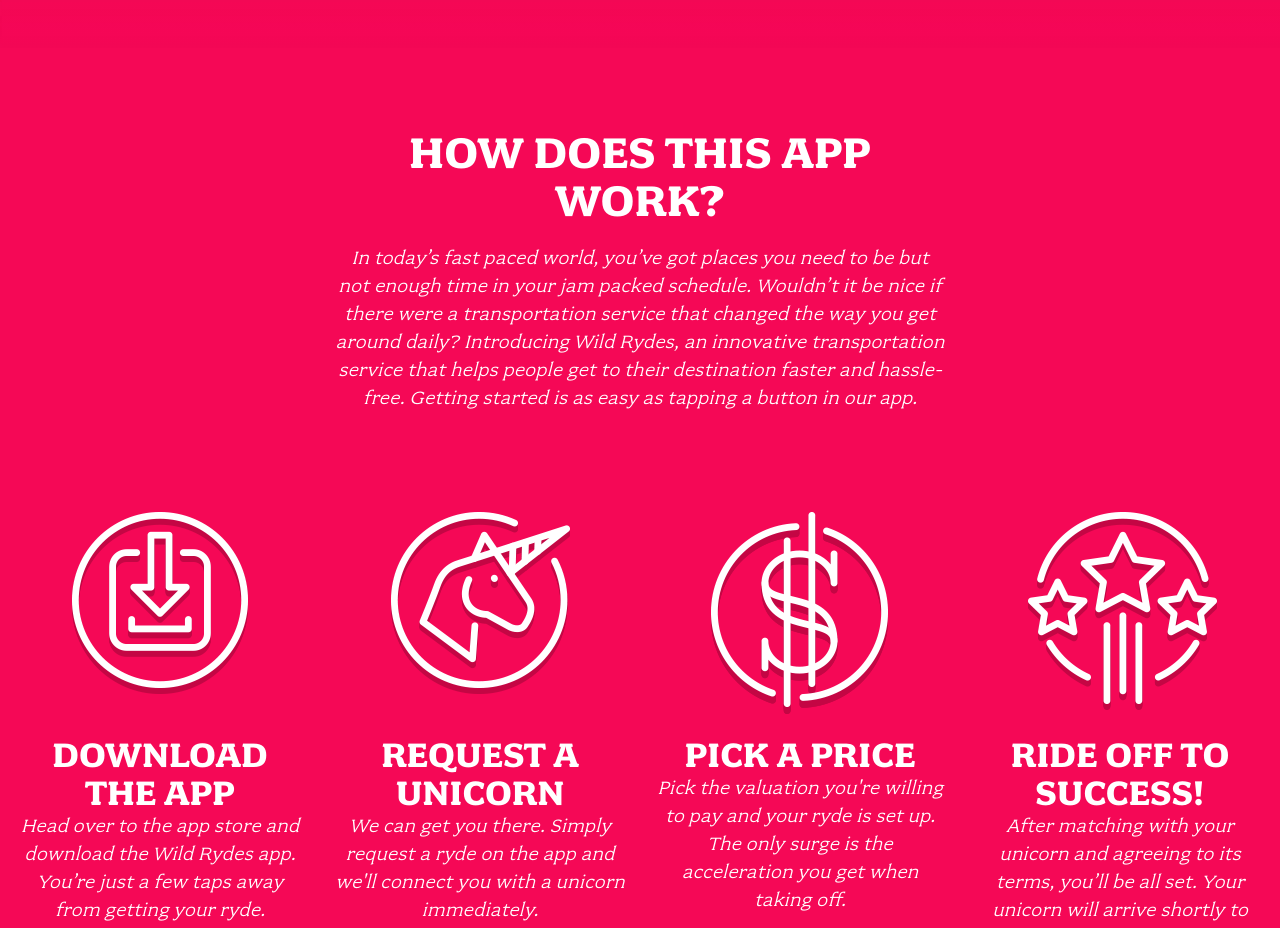
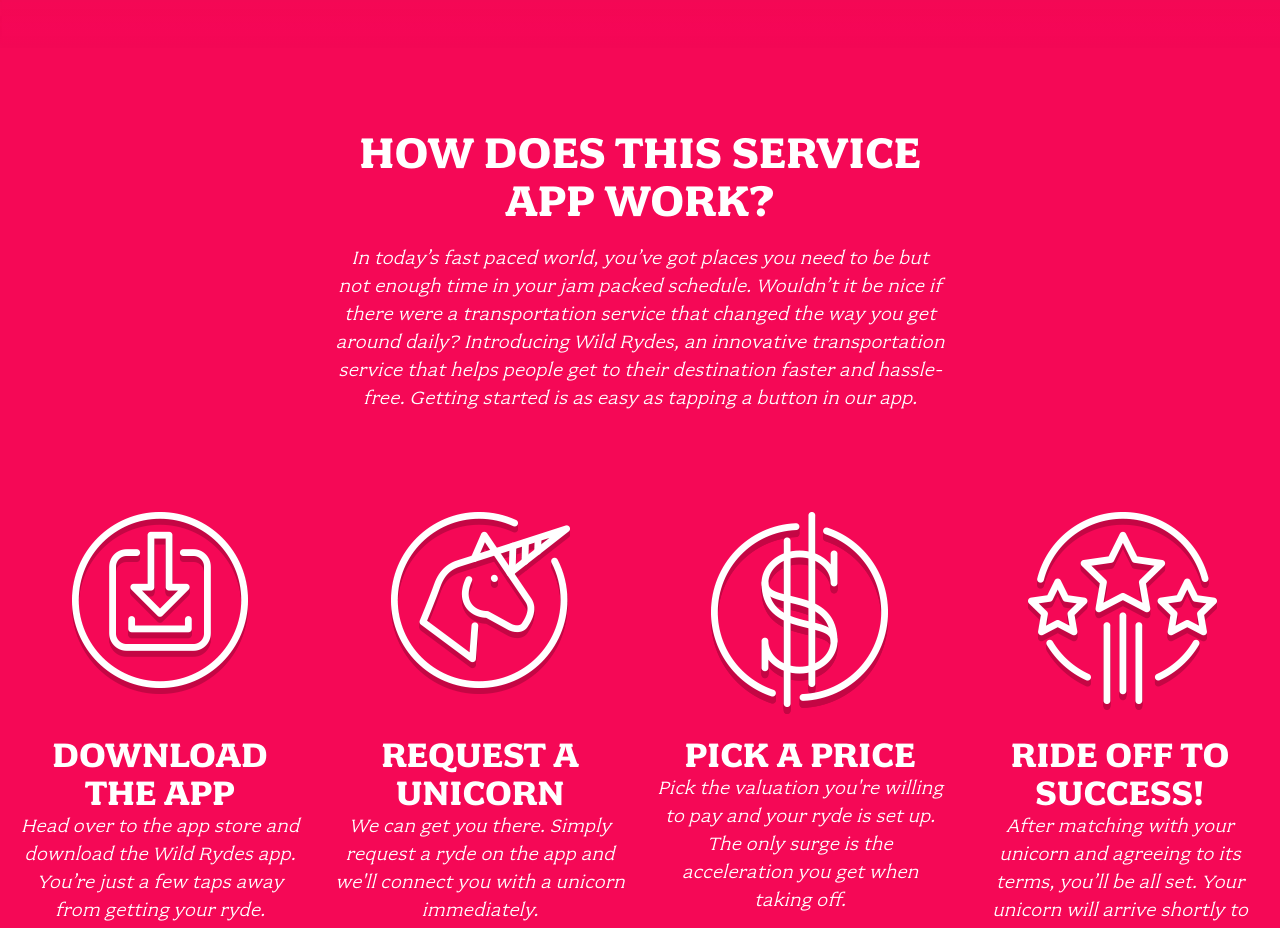
Before and after one commit to samt685/wildrydes-site, a plain HTML site: page index.html in a window 1280 px wide. Shown: the part 900-1828 px from the top of the page. Drawn offline with Linux system fonts and the light colour scheme.

Commit message:
Update index.html

```diff
--- a/index.html
+++ b/index.html
@@ -30,7 +30,7 @@
 
   <section class="home-about">
     <div class="row column large-9 xlarge-6 xxlarge-4">
-      <h2 class="section-title">How Does This App Work?</h2>
+      <h2 class="section-title">How Does This Service App Work?</h2>
       <p class="content">
         In today’s fast paced world, you’ve got places you need to be but not enough time in your jam packed schedule. Wouldn’t it be nice if there were a transportation service that changed the way you get around daily? Introducing Wild Rydes, an innovative transportation service that helps people get to their destination faster and hassle-free. Getting started is as easy as tapping a button in our app.
       </p>
```
